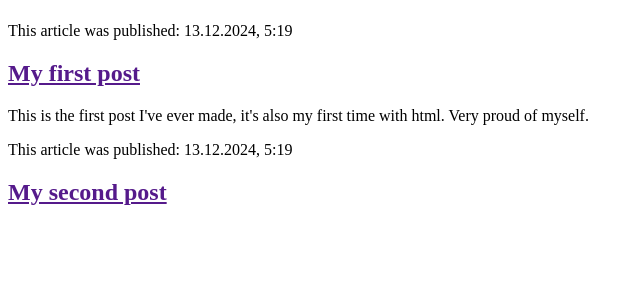
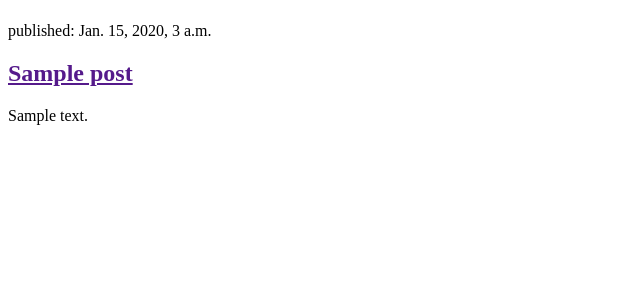
Before and after one commit to LukAndrewus/my-first-blog, a Django app: page / in a window 1280 px wide. Shown: the part 58-358 px from the top of the page, without its empty margins (0-643 px from the left). Run offline with Django 4.2, Linux system fonts and the light colour scheme; tables that the repository leaves empty hold one stand-in row (values such as "Sample post").

Commit message:
Finally added post objects to html template!

```diff
--- a/blog/templates/blog/post_list.html
+++ b/blog/templates/blog/post_list.html
@@ -12,16 +12,13 @@
         <h1><a href = "/">Django Blog</a></h1>
     </header>
 
-    <article>
-        <time>This article was published: 13.12.2024, 5:19</time>
-        <h2><a href = "">My first post</a></h2>
-        <p> This is the first post I've ever made, it's also my first time with html. Very proud of myself.</p>
-    </article>
-
-    <article>
-        <time>This article was published: 13.12.2024, 5:19</time>
-        <h2><a href = "">My second post</a></h2>
-    </article>
+    {%for post in posts%}
+        <article>
+            <time> published: {{ post.published_date }} </time>
+            <h2><a href=""> {{ post.title }}</a></h2>
+            <p>{{ post.text|linebreaksbr }}</p>
+        </article>
+    {% endfor %}
 
 </body>
 
```
